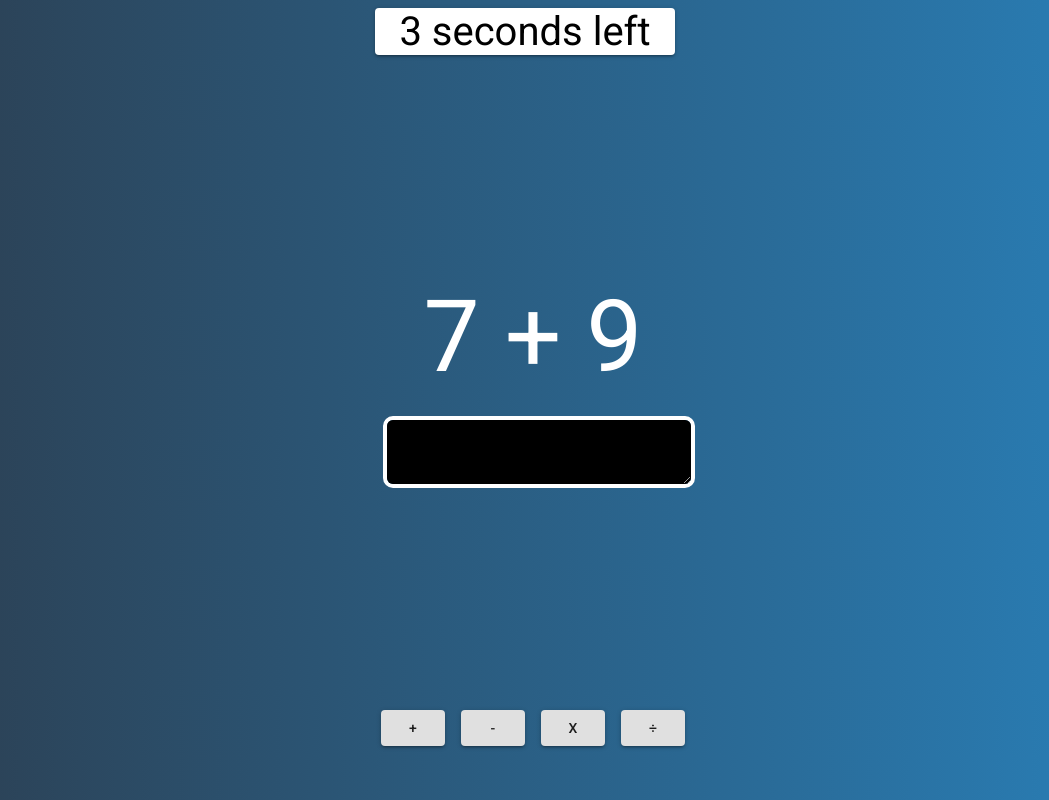
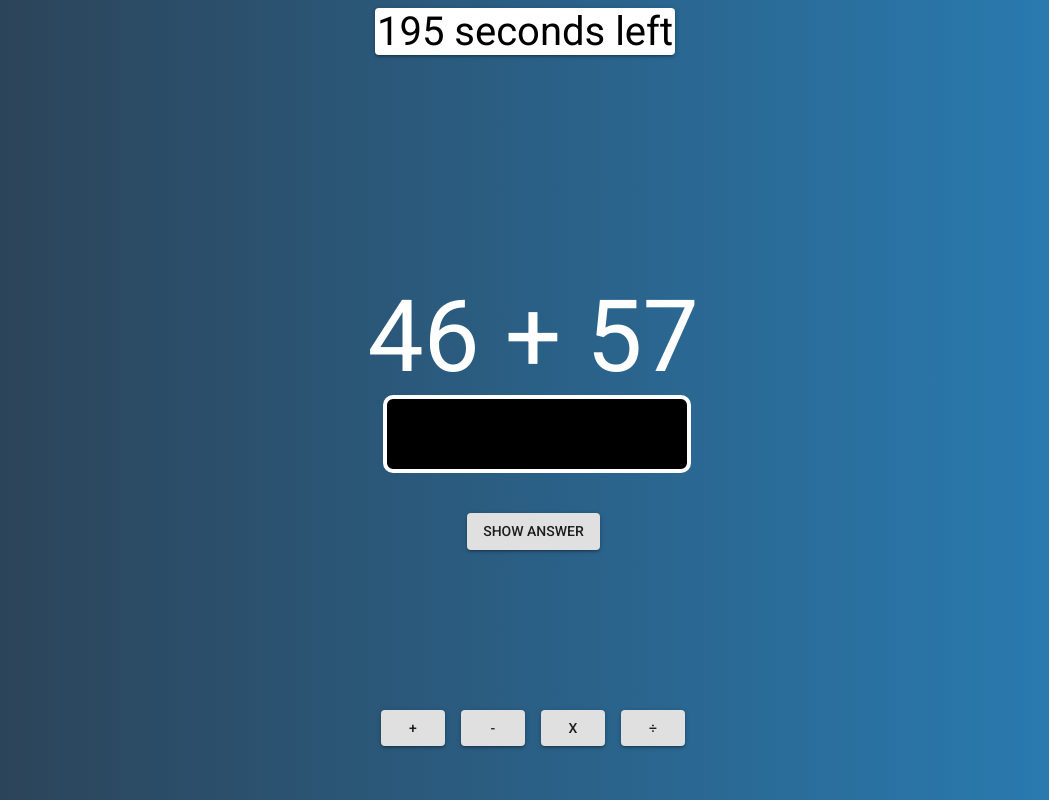
Before and after one commit to steevegeorge/MentalMathGame, a React app: page / in a window 1280 px wide. Shown: the whole page, without its empty margins (115-1164 px from the left). Built offline with nearby package versions, Linux system fonts and the light colour scheme.

Commit message:
changed design

```diff
--- a/src/components/options.js
+++ b/src/components/options.js
@@ -2,7 +2,7 @@ import React from "react";
 import Button from "@material-ui/core/Button";
 import PropTypes from "prop-types";
 
-const Options = props => {
+const Options = ({ setQuestionType }) => {
   return (
     <div className="option-container">
       <div className="option-button-container">
@@ -11,7 +11,7 @@ const Options = props => {
             variant="contained"
             color="custom"
             onClick={() => {
-              props.setQuestionType("+");
+              setQuestionType("+");
             }}
           >
             +
@@ -22,7 +22,7 @@ const Options = props => {
             variant="contained"
             color="custom"
             onClick={() => {
-              props.setQuestionType("-");
+              setQuestionType("-");
             }}
           >
             -
@@ -33,7 +33,7 @@ const Options = props => {
             variant="contained"
             color="custom"
             onClick={() => {
-              props.setQuestionType("x");
+              setQuestionType("x");
             }}
           >
             x
@@ -44,7 +44,7 @@ const Options = props => {
             variant="contained"
             color="custom"
             onClick={() => {
-              props.setQuestionType("÷");
+              setQuestionType("÷");
             }}
           >
             ÷
--- a/src/components/practice.js
+++ b/src/components/practice.js
@@ -1,25 +1,90 @@
-import React from "react";
+import React, { useState } from "react";
 import Question from "./question";
 import PropTypes from "prop-types";
 import Paper from "@material-ui/core/Paper";
+import Button from "@material-ui/core/Button";
 
-const Practice = props => {
-  if (props.seconds > 0) {
+const Answer = ({ answer, showAnswer }) => {
+  if (showAnswer) {
+    return (
+      <div className="output" id="answer">
+        {answer}
+      </div>
+    );
+  } else {
+    return <div className="output" id="answer" />;
+  }
+};
+
+const Progress = ({ setShowAnswer, nextQuestion }) => {
+  const [showNext, setShowNext] = useState(false);
+
+  if (showNext) {
+    return (
+      <div className="action-button-container">
+        <div className="action-button">
+          <Button
+            variant="contained"
+            color="custom"
+            onClick={() => {
+              setShowAnswer(false);
+              setShowNext(false);
+              nextQuestion();
+            }}
+          >
+            Next Question
+          </Button>
+        </div>
+      </div>
+    );
+  } else {
+    return (
+      <div className="action-button-container">
+        <div className="action-button">
+          <Button
+            variant="contained"
+            color="custom"
+            onClick={() => {
+              setShowAnswer(true);
+              setShowNext(true);
+            }}
+          >
+            Show Answer
+          </Button>
+        </div>
+      </div>
+    );
+  }
+};
+
+const Practice = ({
+  seconds,
+  firstRand,
+  secondRand,
+  operator,
+  score,
+  questionAnswer,
+  nextQuestion
+}) => {
+  const [showAnswer, setShowAnswer] = useState(false);
+
+  if (seconds > 0) {
     return (
       <div className="practice-area">
         <div className="question-container">
           <div className="question">
             <Question
-              firstRand={props.firstRand}
-              secondRand={props.secondRand}
-              operator={props.operator}
+              firstRand={firstRand}
+              secondRand={secondRand}
+              operator={operator}
             />
           </div>
         </div>
 
         <div className="answer-container">
-          <textarea className="input" onKeyUp={props.onKeyUp} id="answer" />
+          <Answer answer={questionAnswer} showAnswer={showAnswer} />
         </div>
+        <Progress setShowAnswer={setShowAnswer} nextQuestion={nextQuestion} />
       </div>
     );
   } else {
@@ -27,7 +92,7 @@ const Practice = props => {
       <div className="practice-area">
         <div className="game-over">Game Over</div>
 
-        <Paper className="game-score">Score: {props.score}</Paper>
+        <Paper className="game-score">Score: {score}</Paper>
       </div>
     );
   }
@@ -36,8 +101,7 @@ const Practice = props => {
 Practice.propTypes = {
   firstRand: PropTypes.number.isRequired,
   secondRand: PropTypes.number.isRequired,
-  operator: PropTypes.string.isRequired,
-  onKeyUp: PropTypes.func.isRequired
+  operator: PropTypes.string.isRequired
 };
 
 export default Practice;
--- a/src/components/question.js
+++ b/src/components/question.js
@@ -1,10 +1,10 @@
 import React from "react";
 import PropTypes from "prop-types";
 
-const Question = props => {
+const Question = ({ firstRand, operator, secondRand }) => {
   return (
     <div>
-      {props.firstRand} {props.operator} {props.secondRand}
+      {firstRand} {operator} {secondRand}
     </div>
   );
 };
--- a/src/index.js
+++ b/src/index.js
@@ -4,20 +4,20 @@ import ReactDom from "react-dom";
 import Options from "./components/options";
 import Practice from "./components/practice";
 import Paper from "@material-ui/core/Paper";
-const GAME_TIME = 10;
+const GAME_TIME = 200;
 import "./styles/app.css";
 
 const App = () => {
-  const [firstRand, setFirstRand] = useState(_.random(1, 15));
-  const [secondRand, setSecondRand] = useState(_.random(1, 15));
+  const [firstRand, setFirstRand] = useState(_.random(1, 100));
+  const [secondRand, setSecondRand] = useState(_.random(1, 100));
   const [questionOperator, setQuestionOperator] = useState("+");
   const [questionAnswer, setQuestionAnswer] = useState(firstRand + secondRand);
   const [seconds, setSeconds] = useState(GAME_TIME);
   const [score, setScore] = useState(0);
 
   const setValues = operator => {
-    let newFirstRand = _.random(1, 15);
-    let newSecondRand = _.random(1, 15);
+    let newFirstRand = _.random(1, 100);
+    let newSecondRand = _.random(1, 100);
     setFirstRand(newFirstRand);
     setSecondRand(newSecondRand);
     if (operator == "+") {
@@ -25,22 +25,27 @@ const App = () => {
       setQuestionAnswer(newFirstRand + newSecondRand);
     } else if (operator == "-") {
       setQuestionOperator("-");
-      setQuestionAnswer(newFirstRand - newSecondRand);
+      let subAnswer = 0;
+      if (newSecondRand > newFirstRand) {
+        setFirstRand(newSecondRand);
+        setSecondRand(newFirstRand);
+        subAnswer = newSecondRand - newFirstRand;
+      } else {
+        subAnswer = newFirstRand - newSecondRand;
+      }
+      setQuestionAnswer(subAnswer);
     } else if (operator == "÷") {
       setQuestionOperator("÷");
-      setQuestionAnswer(newFirstRand / newSecondRand);
+      setQuestionAnswer((newFirstRand / newSecondRand).toFixed(2));
     } else if (operator == "x") {
       setQuestionOperator("x");
       setQuestionAnswer(newFirstRand * newSecondRand);
     }
   };
 
-  const checkAnswer = answer => {
-    if (answer.target.value == questionAnswer) {
-      setScore(score + 1);
-      setValues(questionOperator);
-      answer.target.value = "";
-    }
+  const nextQuestion = () => {
+    setScore(score + 1);
+    setValues(questionOperator);
   };
 
   const setQuestionType = operator => {
@@ -71,9 +76,10 @@ const App = () => {
         firstRand={firstRand}
         secondRand={secondRand}
         operator={questionOperator}
-        onKeyUp={checkAnswer}
         seconds={seconds}
         score={score}
+        questionAnswer={questionAnswer}
+        nextQuestion={nextQuestion}
       />
     </div>
   );
--- a/src/styles/app.css
+++ b/src/styles/app.css
@@ -77,13 +77,23 @@ body {
 
 .answer-container {
   clear: both;
-  height: 60px;
+  height: 70px;
   width: 300px;
   position: relative;
   margin: 0 auto;
 }
 
-.input {
+.action-button-container {
+  width: 137px;
+  text-align: center;
+  margin: auto;
+}
+
+.action-button {
+  width: 138px;
+}
+
+.output {
   height: inherit;
   width: inherit;
   font-size: 60px;
```
